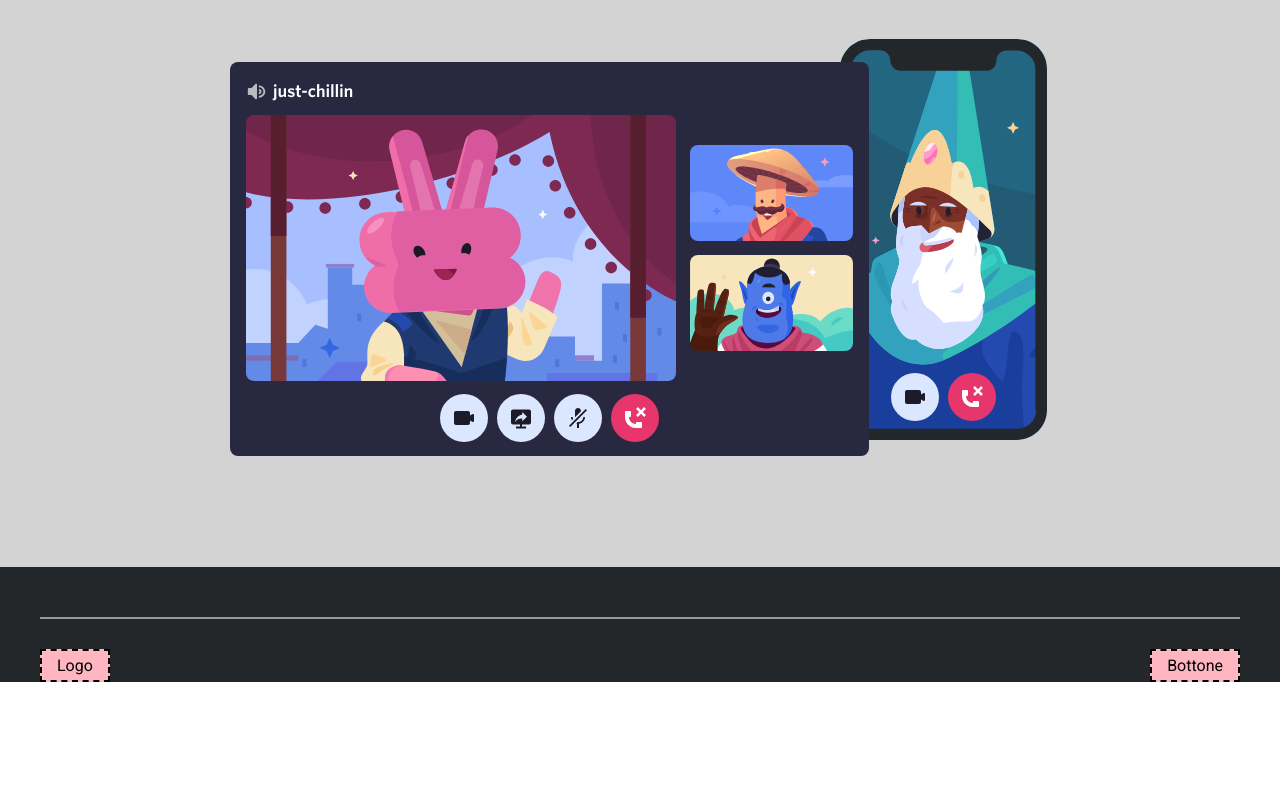
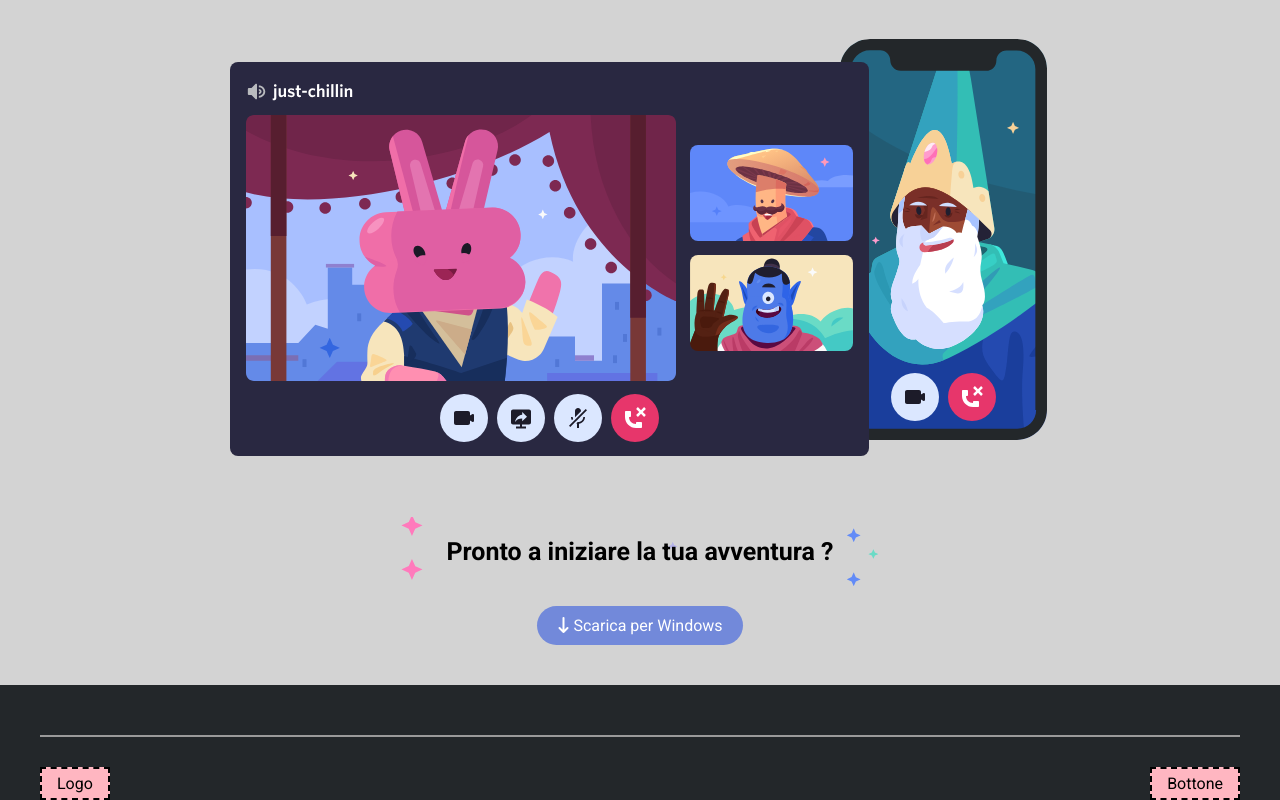
Before and after one commit to Pietro-fe01/htmlcss-discord, a plain HTML site: page index.html in a window 1280 px wide. Shown: the part 2435-3235 px from the top of the page. Before the commit the page ends 3117 px from the top, so only its background shows below. Drawn offline with Linux system fonts and the light colour scheme.

Commit message:
Finita ultima section + caption finale

```diff
--- a/css/style.css
+++ b/css/style.css
@@ -119,6 +119,7 @@ header .main-nav ul li a{
 .button{
     border-radius: 30px;
     padding: 10px 20px;
+    text-decoration: none;
 }
 
 header .login .button{
@@ -130,12 +131,16 @@ header .header-bottom .header-bottom-buttons .button{
     color: black;
     background-color: white;
     font-size: 16px;
-    text-decoration: none;
     margin: 15px 15px 0 15px;
 }
 
 header .header-bottom .header-bottom-buttons #black-button{
     background-color: #23272a;
+    color: white;
+}
+
+main section:last-child .button{
+    background-color: #7289da;
     color: white;
 }
 
@@ -256,6 +261,17 @@ main section:last-child .row h2{
     margin-bottom: 35px;
 }
 
+main section:last-child .row h4{
+    font-size: 25px;
+    width: 40%;
+    padding: 20px 10px;
+    margin: auto;
+    background-image: url(../img/stars.svg);
+    background-size: contain;
+    background-position: center bottom;
+    margin-bottom: 30px;
+}
+
  /*--------------
     FOOTER
  --------------*/
--- a/index.html
+++ b/index.html
@@ -104,7 +104,13 @@
                         <p class="description">Video e audio a bassa latenza ti faranno sentire come se foste tutti nella stessa stanza. Fai ciao in video, guarda gli amici giocare in streaming, o riunitevi in una sessione di disegno con la condivisione schermo.</p>
                     </div>
                     <div class="last-section" id="last-section-big">
-                        <img src="img/item4-big.svg" alt="immagine4-">
+                        <img src="img/item4-big.svg" alt="immagine4-chilling">
+                    </div>
+                    <div class="final-caption">
+                        <h4>Pronto a iniziare la tua avventura ?</h4>
+                    </div>
+                    <div>
+                        <a href="#" class="button"><i class="fa-solid fa-arrow-down-long"></i> Scarica per Windows</a>
                     </div>
                 </div>
             </section>
```
